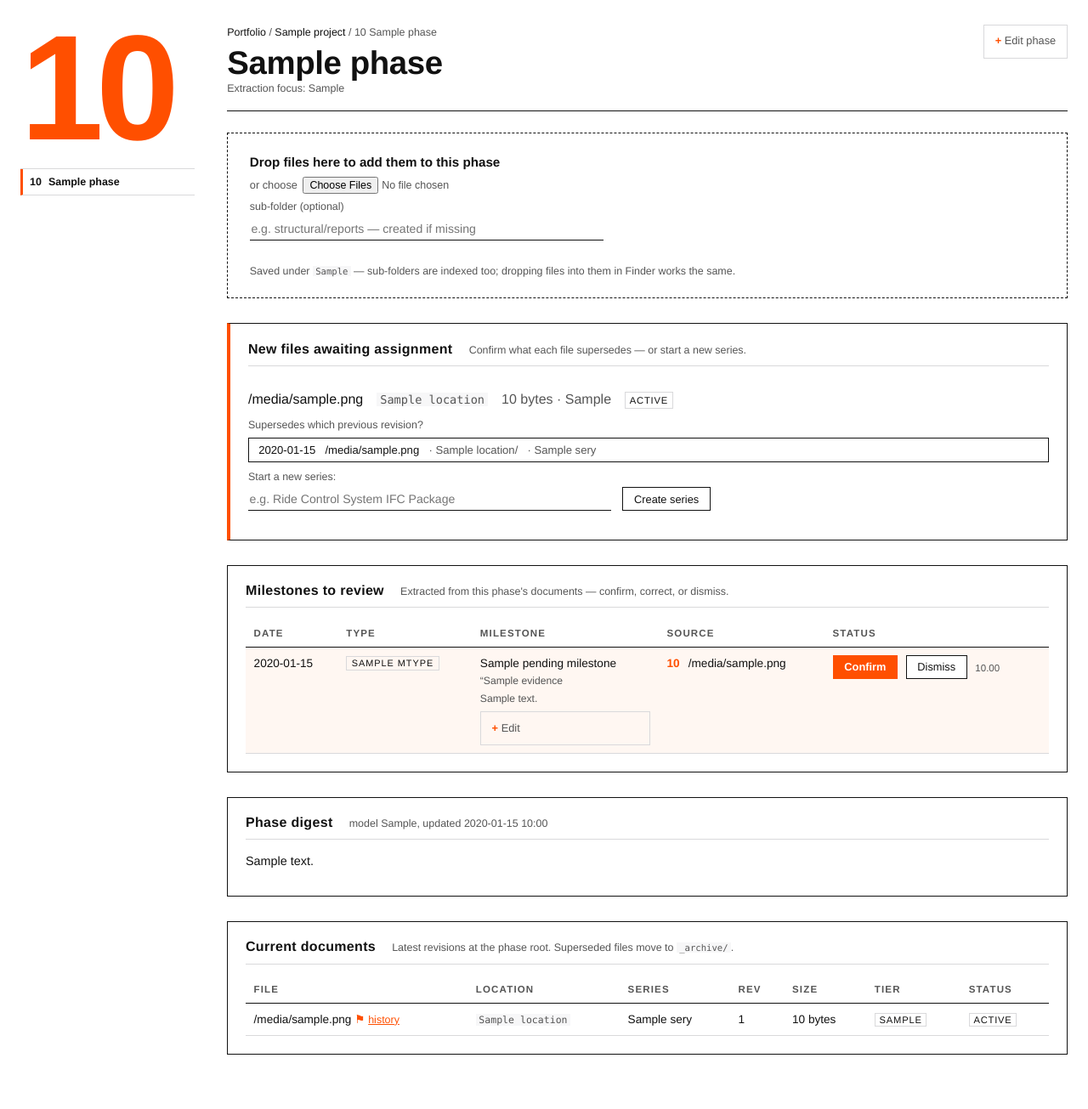
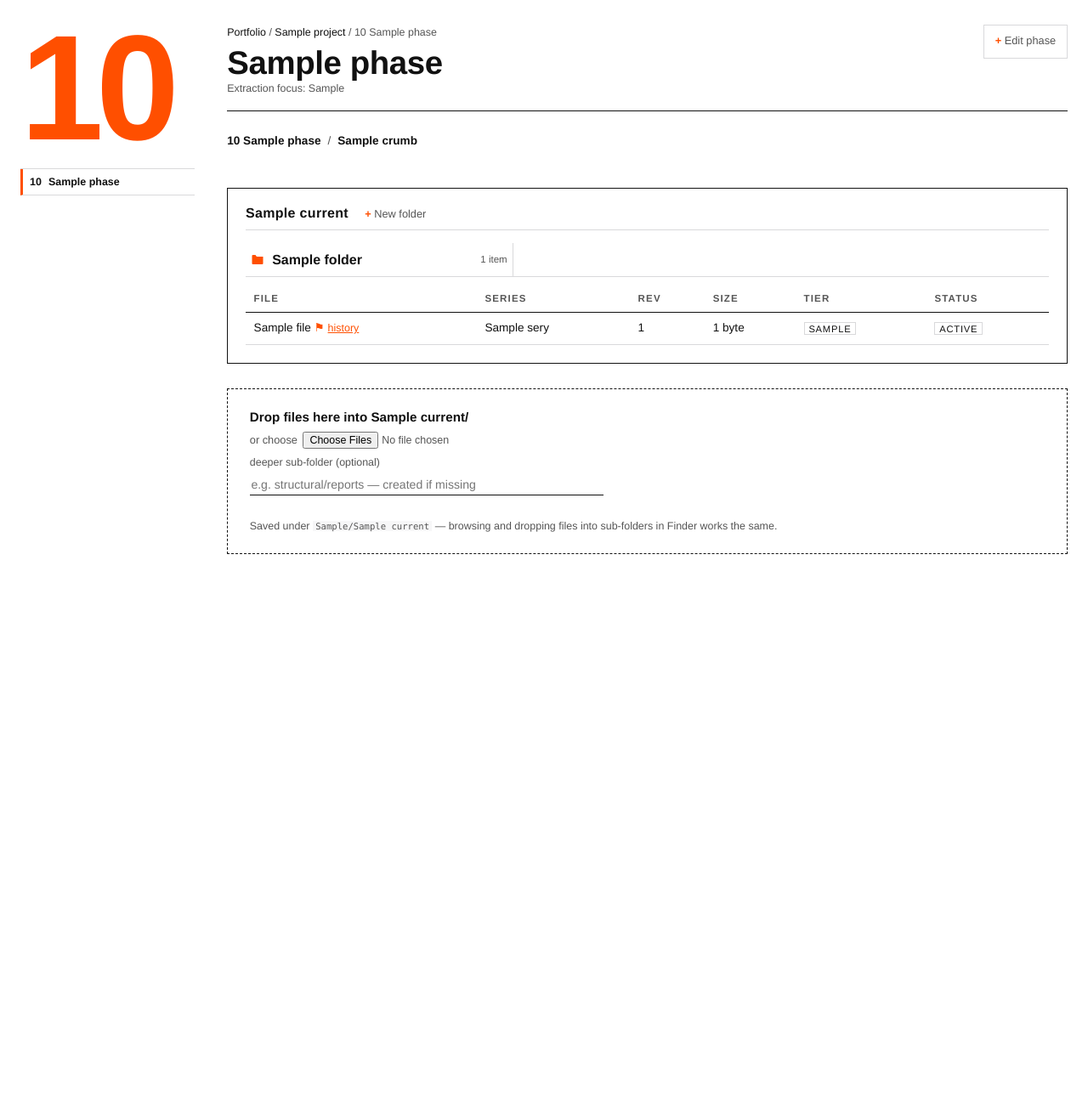
Before and after one commit to Zhou-Joe/workbench, a Django app: template hub/templates/hub/phase.html in a window 1280 px wide. Shown: the part 53-1358 px from the top of the page at 85% size. After the commit the page ends 705 px from the top, so only its background shows below. Run offline with Django 5.2, Linux system fonts and the light colour scheme; the template is opened without the code that fills it: most values are stand-ins (such as "Sample title", 1, 10 or a date in 2020).

Commit message:
Finder-style phase browser: breadcrumbs, clickable folders, per-folder file views, new-folder action, uploads into browsed folder, default phase sub-folders (01-incoming/02-working/03-issued)

```diff
--- a/hub/static/hub/css/main.css
+++ b/hub/static/hub/css/main.css
@@ -350,6 +350,53 @@ details form { margin-top: 0.8rem; display: grid; gap: 0.7rem; max-width: 26rem;
 .mtype-issue, .mtype-risk { background: var(--accent); border-color: var(--accent); color: #fff; }
 .mtype-action { border-color: var(--accent); color: var(--accent); }
 
+/* ---------- phase browser (Finder-style) ---------- */
+
+.crumbs {
+  display: flex;
+  align-items: baseline;
+  gap: 0.5rem;
+  flex-wrap: wrap;
+  margin-bottom: 1rem;
+  font-size: 0.85rem;
+}
+.crumbs a { font-weight: 600; }
+.crumbs a:hover { color: var(--accent); text-decoration: underline; }
+.crumb-sep { color: var(--ink-soft); }
+
+.folder-list {
+  list-style: none;
+  display: grid;
+  grid-template-columns: repeat(auto-fill, minmax(15rem, 1fr));
+  gap: 0;
+  border-bottom: var(--hairline-soft);
+  margin-bottom: 0.6rem;
+}
+.folder-row {
+  display: flex;
+  align-items: center;
+  gap: 0.55rem;
+  padding: 0.5rem 0.4rem;
+  border-right: var(--hairline-soft);
+  border-bottom: var(--hairline-soft);
+  margin-bottom: -1px;
+}
+.folder-row:hover { background: var(--neutral); color: var(--accent); }
+.folder-icon { width: 1rem; height: 1rem; fill: var(--accent); flex: none; }
+.folder-name { font-weight: 600; overflow: hidden; text-overflow: ellipsis; white-space: nowrap; }
+.folder-row .mini { margin-left: auto; }
+
+.new-folder { border: none; padding: 0; }
+.new-folder form {
+  display: flex;
+  gap: 0.6rem;
+  align-items: flex-end;
+  margin-top: 0.5rem;
+  border: none;
+  padding: 0;
+  max-width: none;
+}
+
 /* ---------- drop zone ---------- */
 
 .dropzone {
--- a/hub/static/hub/js/app.js
+++ b/hub/static/hub/js/app.js
@@ -79,6 +79,7 @@
       if (folderInput && folderInput.value.trim()) {
         fd.append("folder", folderInput.value.trim());
       }
+      fd.append("path", zone.getAttribute("data-path") || "");
       status.textContent =
         "uploading " + fileList.length + " file" +
         (fileList.length > 1 ? "s" : "") + "…";
--- a/hub/templates/hub/_phase_body.html
+++ b/hub/templates/hub/_phase_body.html
@@ -1,26 +1,109 @@
 {% load rph_extras %}
 <div class="phase-body" id="phase-body"
-     hx-get="{% url 'hub:phase' project.slug phase.order %}"
+     hx-get="{{ phase_url }}"
      hx-select="#phase-body"
      hx-swap="outerHTML"
      hx-trigger="rph:tick from:body, every 30s">
 
-  <section class="dropzone" data-dropzone="{% url 'hub:phase_upload' project.slug phase.order %}">
-    <p class="dropzone-title">Drop files here to add them to this phase</p>
+  <nav class="crumbs">
+    <a hx-get="{% url 'hub:phase' project.slug phase.order %}"
+       hx-target="#phase-body" hx-select="#phase-body" hx-swap="outerHTML"
+       hx-push-url="true">{{ phase.order|stringformat:"02d" }} {{ phase.name }}</a>
+    {% for c in crumbs %}
+    <span class="crumb-sep">/</span>
+    <a hx-get="{% url 'hub:phase' project.slug phase.order %}?path={{ c.path|urlencode }}"
+       hx-target="#phase-body" hx-select="#phase-body" hx-swap="outerHTML"
+       hx-push-url="true">{{ c.name }}</a>
+    {% endfor %}
+  </nav>
+
+  <section class="panel browser">
+    <div class="section-head">
+      <h2>{% if current %}{{ current }}{% else %}All folders in this phase{% endif %}</h2>
+      <details class="new-folder">
+        <summary>New folder</summary>
+        <form hx-post="{% url 'hub:phase_folder_new' project.slug phase.order %}"
+              hx-target="#phase-body" hx-select="#phase-body" hx-swap="outerHTML">
+          <input type="hidden" name="path" value="{{ current }}">
+          <label>Name <input type="text" name="name" required placeholder="e.g. vendor-reports"></label>
+          <button type="submit">Create</button>
+        </form>
+      </details>
+    </div>
+
+    {% if folders %}
+    <ul class="folder-list">
+      {% for f in folders %}
+      <li>
+        <a class="folder-row"
+           hx-get="{% url 'hub:phase' project.slug phase.order %}?path={{ f.path|urlencode }}"
+           hx-target="#phase-body" hx-select="#phase-body" hx-swap="outerHTML"
+           hx-push-url="true">
+          <svg class="folder-icon" viewBox="0 0 16 16" aria-hidden="true"><path d="M1.5 3h4l1.5 2h7.5v8a1 1 0 0 1-1 1H2.5a1 1 0 0 1-1-1V4a1 1 0 0 1 1-1z"/></svg>
+          <span class="folder-name">{{ f.name }}</span>
+          <span class="mini num">{{ f.count }} item{{ f.count|pluralize }}</span>
+        </a>
+      </li>
+      {% endfor %}
+    </ul>
+    {% endif %}
+
+    <table class="doc-table">
+      <thead><tr><th>File</th><th>Series</th><th>Rev</th><th>Size</th><th>Tier</th><th>Status</th></tr></thead>
+      <tbody>
+        {% for f in files %}
+        {% if f.doc %}
+        <tr>
+          <td class="doc-name" title="{{ f.doc.file_path }}">
+            {{ f.name }}
+            {% if f.doc.quality_note %}<span class="flag" title="{{ f.doc.quality_note }}">⚑</span>{% endif %}
+            {% if f.doc.series_id %}<button class="linkish"
+              hx-get="{% url 'hub:series_stack' f.doc.series_id %}"
+              hx-target="#series-stack" hx-swap="innerHTML">history</button>{% endif %}
+          </td>
+          <td>{% if f.doc.series %}{{ f.doc.series.title }}{% else %}<span class="dim">unassigned</span>{% endif %}</td>
+          <td class="num">{% if f.doc.revision_number %}{{ f.doc.revision_number }}{% else %}—{% endif %}</td>
+          <td class="num">{{ f.size|filesizeformat }}</td>
+          <td><span class="tier tier-{{ f.doc.extraction_tier }}">{{ f.doc.extraction_tier|default:"—" }}</span></td>
+          <td><span class="ext-status ext-{{ f.doc.extraction_status }}">{{ f.doc.extraction_status }}</span></td>
+        </tr>
+        {% else %}
+        <tr class="dim">
+          <td class="doc-name">{{ f.name }}</td>
+          <td>—</td>
+          <td class="num">—</td>
+          <td class="num">{{ f.size|filesizeformat }}</td>
+          <td>—</td>
+          <td><span class="ext-status ext-pending">not indexed</span></td>
+        </tr>
+        {% endif %}
+        {% endfor %}
+        {% if not folders and not files %}
+        <tr><td colspan="6" class="empty">Empty folder. Drop files below, or create a sub-folder.</td></tr>
+        {% endif %}
+      </tbody>
+    </table>
+    <div id="series-stack"></div>
+  </section>
+
+  <section class="dropzone" data-dropzone="{% url 'hub:phase_upload' project.slug phase.order %}"
+           data-path="{{ current }}">
+    <p class="dropzone-title">Drop files here{% if current %} into <strong>{{ current }}/</strong>{% endif %}</p>
     <label class="dropzone-pick">or choose
       <input type="file" multiple>
     </label>
-    <label class="dropzone-folder">sub-folder (optional)
+    <label class="dropzone-folder">deeper sub-folder (optional)
       <input type="text" name="folder" placeholder="e.g. structural/reports — created if missing">
     </label>
     <p class="dropzone-status" aria-live="polite"></p>
     {% if phase_dir_path %}
-    <p class="hint">Saved under <code>{{ phase_dir_path }}</code> — sub-folders are indexed too; dropping files into them in Finder works the same.</p>
+    <p class="hint">Saved under <code>{{ phase_dir_path }}/{{ current }}</code> — browsing and dropping files into sub-folders in Finder works the same.</p>
     {% else %}
     <p class="hint">Set the workspace root in <a href="{% url 'hub:settings' %}">Settings</a> to enable file handling.</p>
     {% endif %}
   </section>
 
+  {% if not current %}
   {% if unassigned %}
   <section class="panel panel-warn">
     <div class="section-head">
@@ -60,41 +143,6 @@
     {% endif %}
   </section>
 
-  <section class="panel">
-    <div class="section-head">
-      <h2>Current documents</h2>
-      <span class="hint">Latest revisions at the phase root. Superseded files move to <code>_archive/</code>.</span>
-    </div>
-    {% if current_docs %}
-    <table class="doc-table">
-      <thead><tr><th>File</th><th>Location</th><th>Series</th><th>Rev</th><th>Size</th><th>Tier</th><th>Status</th></tr></thead>
-      <tbody>
-        {% for doc in current_docs %}
-        <tr>
-          <td class="doc-name" title="{{ doc.file_path }}">
-            {{ doc.filename }}
-            {% if doc.quality_note %}<span class="flag" title="{{ doc.quality_note }}">⚑</span>{% endif %}
-            {% if doc.series_id %}<button class="linkish"
-              hx-get="{% url 'hub:series_stack' doc.series_id %}"
-              hx-target="#series-stack" hx-swap="innerHTML">history</button>{% endif %}
-          </td>
-          <td class="num dim">{% if doc.location %}<code>{{ doc.location }}</code>{% else %}—{% endif %}</td>
-          <td>{% if doc.series %}{{ doc.series.title }}{% else %}<span class="dim">unassigned</span>{% endif %}</td>
-          <td class="num">{% if doc.revision_number %}{{ doc.revision_number }}{% else %}—{% endif %}</td>
-          <td class="num">{{ doc.size_bytes|filesizeformat }}</td>
-          <td><span class="tier tier-{{ doc.extraction_tier }}">{{ doc.extraction_tier|default:"—" }}</span></td>
-          <td><span class="ext-status ext-{{ doc.extraction_status }}">{{ doc.extraction_status }}</span></td>
-        </tr>
-        {% endfor %}
-      </tbody>
-    </table>
-    {% else %}
-    <p class="empty">No current documents. Drop files into this phase's folder:
-      <code>{{ phase.folder_name }}/</code></p>
-    {% endif %}
-    <div id="series-stack"></div>
-  </section>
-
   {% if archived %}
   <section class="panel">
     <details>
@@ -124,4 +172,5 @@
     </details>
   </section>
   {% endif %}
+  {% endif %}
 </div>
--- a/hub/urls.py
+++ b/hub/urls.py
@@ -31,6 +31,11 @@ urlpatterns = [
         name="phase_upload",
     ),
     path(
+        "project/<project_slug>/phase/<int:order>/folder/new/",
+        views.phase_folder_new,
+        name="phase_folder_new",
+    ),
+    path(
         "doc/<int:doc_id>/series/new/",
         views.assign_new_series,
         name="assign_new_series",
--- a/hub/views/__init__.py
+++ b/hub/views/__init__.py
@@ -6,7 +6,7 @@ from .project import (
     project_detail,
     project_rescan,
 )
-from .phase import phase_detail
+from .phase import phase_detail, phase_folder_new
 from .upload import phase_upload
 from .docs import (
     assign_new_series,
@@ -28,6 +28,7 @@ __all__ = [
     "phase_move",
     "project_rescan",
     "phase_detail",
+    "phase_folder_new",
     "phase_upload",
     "assign_new_series",
     "assign_predecessor",
--- a/hub/views/project.py
+++ b/hub/views/project.py
@@ -138,7 +138,9 @@ def phase_rename(request, slug, phase_id):
     if focus != phase.extraction_focus:
         phase.extraction_focus = focus
         phase.save(update_fields=["extraction_focus"])
-    return _redirect_project(project)
+    from .phase import phase_detail
+
+    return phase_detail(request, project.slug, phase.order)
 
 
 def phase_move(request, slug, phase_id):
```
Also changed, not shown: hub/tests/test_views.py (+84 -0 lines), hub/views/phase.py (+121 -29 lines), hub/views/upload.py (+14 -14 lines), hub/workspace.py (+44 -1 lines).
